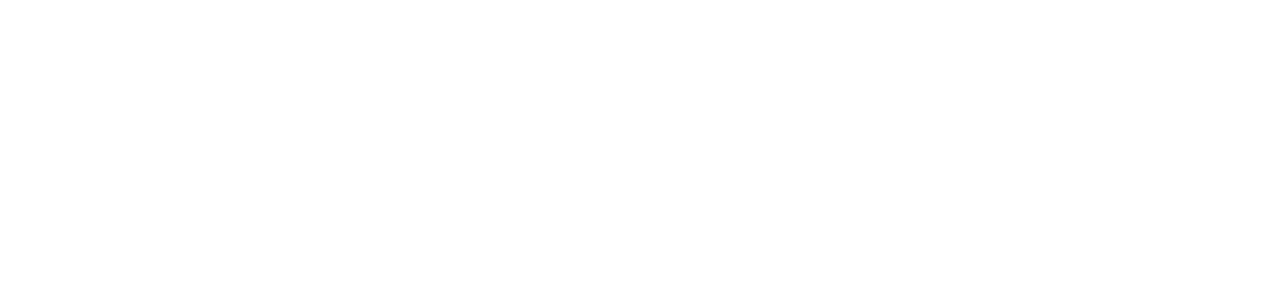
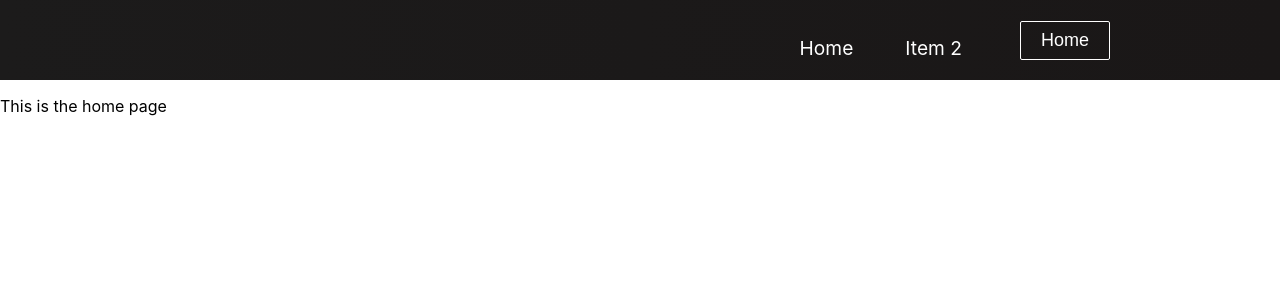
Before and after one commit to Catalin-2002/spaceappschallenge2021, a React (Create React App) app: page / in a window 1280 px wide. Shown: the top 300 px of the page. Built offline with nearby package versions, Linux system fonts and the light colour scheme.

Commit message:
Addedd NavBar, Button class, routes.

```diff
--- a/src/App.js
+++ b/src/App.js
@@ -2,12 +2,16 @@
 
 import {BrowserRouter as Router, Switch, Route} from 'react-router-dom';
 import airQuality from './Components/airQuality';
+import Home from './Pages/Home';
+import Navbar from './Components/NavBar/NavBar';
 
 function App() {
   return (
     <>
     <Router>
+      <Navbar/>
       <Switch>
+        <Route path='/' exact component = {Home}/>
         <Route path='/airquality' component = {airQuality}/>
       </Switch>
       </Router>
--- /dev/null
+++ b/src/Components/Button/Buton.js
@@ -0,0 +1,38 @@
+import React from 'react';
+import './Button.css';
+import { Link } from 'react-router-dom';
+
+const STYLES = ['btn--primary', 'btn--outline', 'btn--test'];
+
+const SIZES = ['btn--medium', 'btn--large'];
+
+const PAGES = ['Home', 'airQuality'];
+
+export const Button = ({
+  children,
+  type,
+  onClick,
+  buttonStyle,
+  buttonSize,
+  links,
+}) => {
+  const checkButtonStyle = STYLES.includes(buttonStyle)
+    ? buttonStyle
+    : STYLES[0];
+
+  const checkButtonSize = SIZES.includes(buttonSize) ? buttonSize : SIZES[0]
+
+  const checkButtonLink = links
+
+  return (
+    <Link to={checkButtonLink} className='btn-mobile'>
+      <button
+        className={`btn ${checkButtonStyle} ${checkButtonSize}`}
+        onClick={onClick}
+        type={type}
+      >
+        {children}
+      </button>
+    </Link>
+  );
+};
--- /dev/null
+++ b/src/Components/Button/Button.css
@@ -0,0 +1,43 @@
+:root {
+    --primary: #fff;
+  }
+
+  .btn {
+    padding: 8px 20px;
+    border-radius: 2px;
+    outline: none;
+    border: none;
+    cursor: pointer;
+  }
+
+  .btn--primary {
+    background-color: var(--primary);
+    color: #242424;
+    border: 1px solid var(--primary);
+  }
+
+  .btn--outline {
+    background-color: transparent;
+    color: #fff;
+    padding: 8px 25px;
+    border: 1px solid var(--primary);
+    transition: all 0.3s ease-out;
+  }
+
+  .btn--medium {
+    padding: 8px 20px;
+    font-size: 18px;
+  }
+
+  .btn--large {
+    padding: 12px 26px;
+    font-size: 20px;
+  }
+
+  .btn--large:hover,
+  .btn--medium:hover {
+    transition: all 0.3s ease-out;
+    background: #fff;
+    color: #242424;
+    transition: 250ms;
+  }
--- /dev/null
+++ b/src/Components/NavBar/NavBar.css
@@ -0,0 +1,164 @@
+.navbar {
+    background: linear-gradient(90deg, rgb(28, 27, 27) 0%, rgb(26, 23, 23) 100%);
+    height: 80px;
+    display: flex;
+    justify-content: center;
+    align-items: center;
+    font-size: 1.2rem;
+    position: sticky;
+    top: 0;
+    z-index: 999;
+  }
+
+  .manageitLogo {
+    height: 50px;
+    width : 50px;
+  }
+
+  .navbar-container {
+    display: flex;
+    justify-content: center;
+    align-items: center;
+    height: 80px;
+    max-width: 1500px;
+  }
+
+  .navbar-logo {
+    color: #fff;
+    justify-self: start;
+    margin-left: 10px;
+    cursor: pointer;
+    text-decoration: none;
+    font-size: 2rem;
+    display: flex;
+    align-items: center;
+  }
+
+  .fa-typo3 {
+    margin-left: 0.5rem;
+    font-size: 1.8rem;
+  }
+
+  .nav-menu {
+    display: grid;
+    grid-template-columns: repeat(4, auto);
+    grid-gap: 10px;
+    list-style: none;
+    text-align: center;
+    width: 60vw;
+    justify-content: end;
+    margin-right: 2rem;
+  }
+
+  .nav-item {
+    height: 80px;
+  }
+
+  .nav-links {
+    color: #fff;
+    display: flex;
+    align-items: center;
+    text-decoration: none;
+    padding: 0.5rem 1rem;
+    height: 100%;
+  }
+
+  .nav-links:hover {
+    border-bottom: 4px solid #fff;
+    transition: all 0.2s ease-out;
+  }
+
+  .fa-bars {
+    color: #fff;
+  }
+
+  .nav-links-mobile {
+    display: none;
+  }
+
+  .menu-icon {
+    display: none;
+  }
+
+  @media screen and (max-width: 960px) {
+    .NavbarItems {
+      position: relative;
+    }
+
+    .nav-menu {
+      display: flex;
+      flex-direction: column;
+      width: 100%;
+      height: 90vh;
+      width: 60vw;
+      position: absolute;
+      top: 80px;
+      left: -100%;
+      opacity: 1;
+      transition: all 0.4s ease;
+    }
+
+    .nav-menu.active {
+      background: #242222;
+      left: 0;
+      opacity: 1;
+      transition: right, all 0.4s ease;
+      z-index: 1;
+    }
+
+    .nav-links {
+      text-align: center;
+      padding: 2rem;
+      width: 100%;
+      display: table;
+    }
+
+    .nav-links:hover {
+      background-color: #fff;
+      color: #242424;
+      border-radius: 0;
+    }
+
+    .navbar-logo {
+      position: absolute;
+      top: -10px;
+      left: -5px;
+      transform: translate(25%, 50%);
+    }
+
+    .menu-icon {
+      display: block;
+      position: absolute;
+      top: 0;
+      right: 25px;
+      transform: translate(-100%, 60%);
+      font-size: 1.8rem;
+      cursor: pointer;
+    }
+
+    .fa-times {
+      color: #fff;
+      font-size: 2rem;
+    }
+
+    .nav-links-mobile {
+      display: block;
+      text-align: center;
+      margin: 2rem auto;
+      border-radius: 4px;
+      width: 80%;
+      text-decoration: none;
+      font-size: 1.5rem;
+      background-color: transparent;
+      color: #fff;
+      padding: 14px 20px;
+      border: 1px solid #fff;
+      transition: all 0.3s ease-out;
+    }
+
+    .nav-links-mobile:hover {
+      background: #fff;
+      color: #242424;
+      transition: 250ms;
+    }
+  }
--- /dev/null
+++ b/src/Components/NavBar/NavBar.js
@@ -0,0 +1,59 @@
+import React, { useState, useEffect } from 'react';
+import { Link } from 'react-router-dom';
+import { Button } from '../Button/Buton';
+import './NavBar.css';
+
+
+function Navbar() {
+  const [click, setClick] = useState(false);
+  const [button, setButton] = useState(true);
+
+  const handleClick = () => setClick(!click);
+  const closeMobileMenu = () => setClick(false);
+
+  const showButton = () => {
+    if (window.innerWidth <= 960) {
+      setButton(false);
+    } else {
+      setButton(true);
+    }
+  };
+
+  useEffect(() => {
+    showButton();
+  }, []);
+
+
+
+  window.addEventListener('resize', showButton);
+  return (
+    <>
+      <nav className='navbar'>
+        <div className='navbar-container'>
+            <Link to='/' className='navbar-logo' onClick={closeMobileMenu}>
+          </Link>
+          <div className='menu-icon' onClick={handleClick}>
+            <i className={click ? 'fas fa-times' : 'fas fa-bars'} />
+          </div>
+          <ul className={click ? 'nav-menu active' : 'nav-menu'}>
+            <li className='nav-item'>
+              <Link to='/' className='nav-links' onClick={closeMobileMenu}>
+                Home
+              </Link>
+            </li>
+            <li className='nav-item'>
+            </li>
+            <li className='nav-item'>
+              <Link to='/' className='nav-links' onClick={closeMobileMenu}>
+                Item 2
+              </Link>
+            </li>
+          </ul>
+          {button && <Button buttonStyle='btn--outline' links='/'>Home</Button>}
+        </div>
+      </nav>
+    </>
+  );
+}
+
+export default Navbar;
--- /dev/null
+++ b/src/Pages/Home.js
@@ -0,0 +1,11 @@
+import React from 'react';
+
+function Home(){
+    return(
+    <>
+        <p>This is the home page</p>
+    </>
+    )
+}
+
+export default Home;
```
